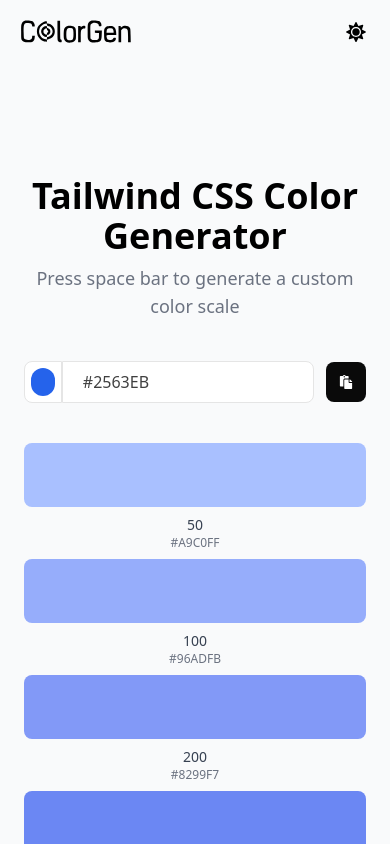
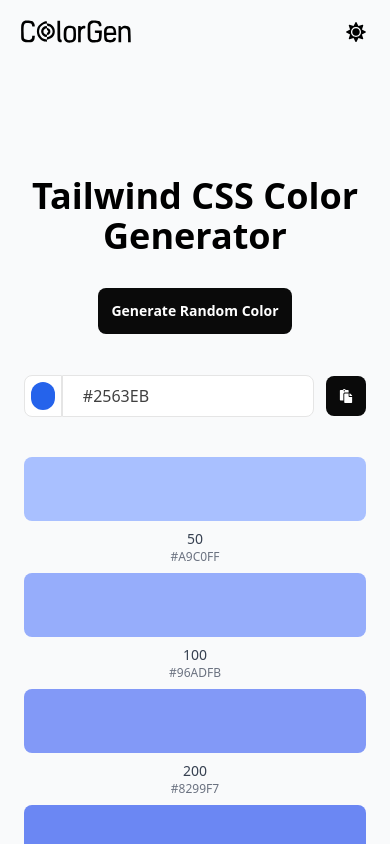
Before and after one commit to kavindu-mane/Color-Gen, a React (Vite) app: page / in a window 390 px wide. Shown: the top 844 px of the page. Built offline with nearby package versions, Linux system fonts and the light colour scheme; the HTML template or start-up script is replaced by a standard one.

Commit message:
"Generate Random Color" functionality on small devices

```diff
--- a/src/pages/Home.jsx
+++ b/src/pages/Home.jsx
@@ -126,16 +126,25 @@ export const Home = () => {
           <h1 className="text-4xl font-bold text-black dark:text-white text-center mt-12">
             Tailwind CSS Color Generator
           </h1>
-          <h3 className="text-lg text-gray-500 dark:text-gray-400 text-center mt-2">
+          <h3 className="hidden sm:block text-lg text-gray-500 dark:text-gray-400 text-center mt-2">
             Press space bar to generate a custom color scale
           </h3>
+          <div className="sm:hidden flex items-center justify-center">
+            <button
+              type="button"
+              onClick={generateNewColor}
+              className="relative mt-8 py-3 px-3 inline-flex items-center gap-x-2 text-sm font-semibold rounded-lg border border-transparent bg-neutral-950 hover:bg-neutral-800 dark:bg-white dark:hover:bg-gray-300 text-white dark:text-black disabled:opacity-50 disabled:pointer-events-none active:scale-95 transition-transform duration-150">
+              Generate Random Color
+            </button>
+          </div>
         </section>
 
         <main className="px-6 xl:px-0">
           <section className="flex flex-grow items-center justify-center w-full py-10">
             <div className="flex items-center justify-center max-w-xl w-full">
               <div className="flex items-center justify-center w-full">
-                <div className="relative w-12 h-[2.65rem] mt-[0.05rem] p-1.5 border rounded-bl-lg rounded-tl-lg border-neutral-200 bg-white dark:border-neutral-700 dark:bg-neutral-900">
+                <div
+                  className="relative w-12 h-[2.65rem] mt-[0.05rem] p-1.5 border rounded-bl-lg rounded-tl-lg border-neutral-200 bg-white dark:border-neutral-700 dark:bg-neutral-900">
                   <input
                     type="color"
                     value={inputColor}
```
